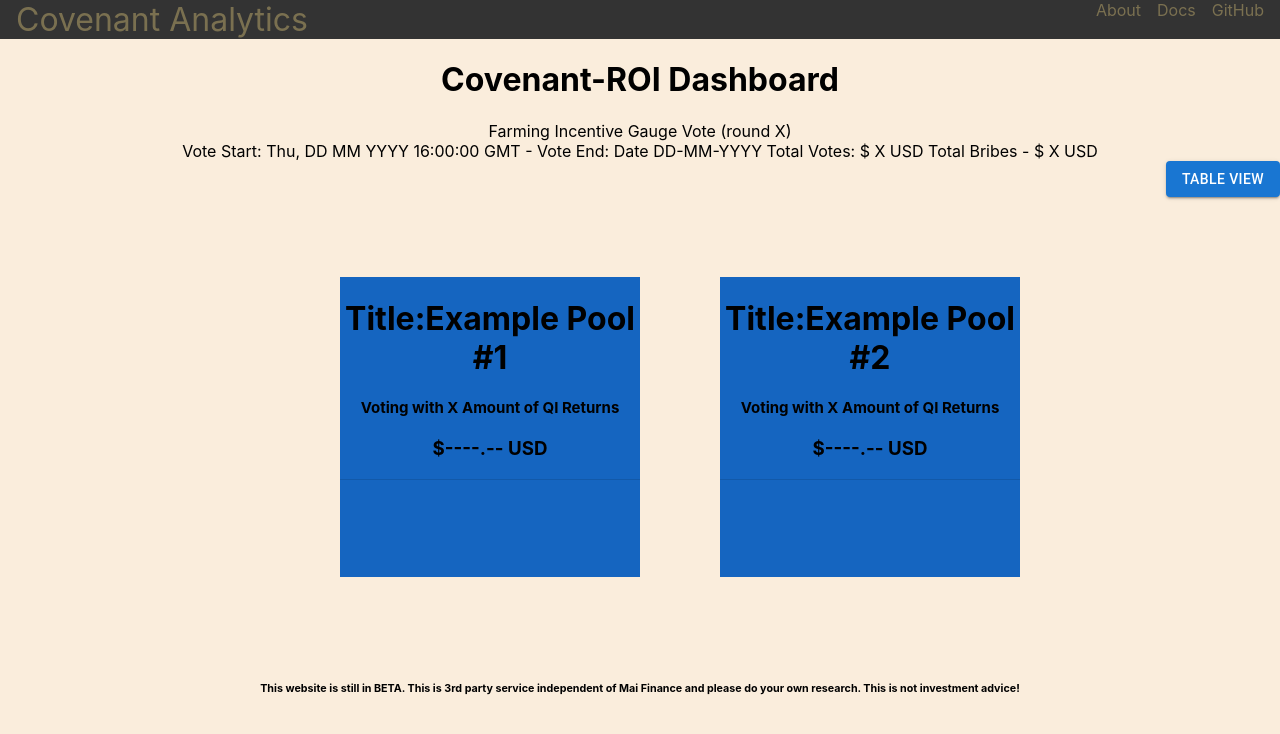
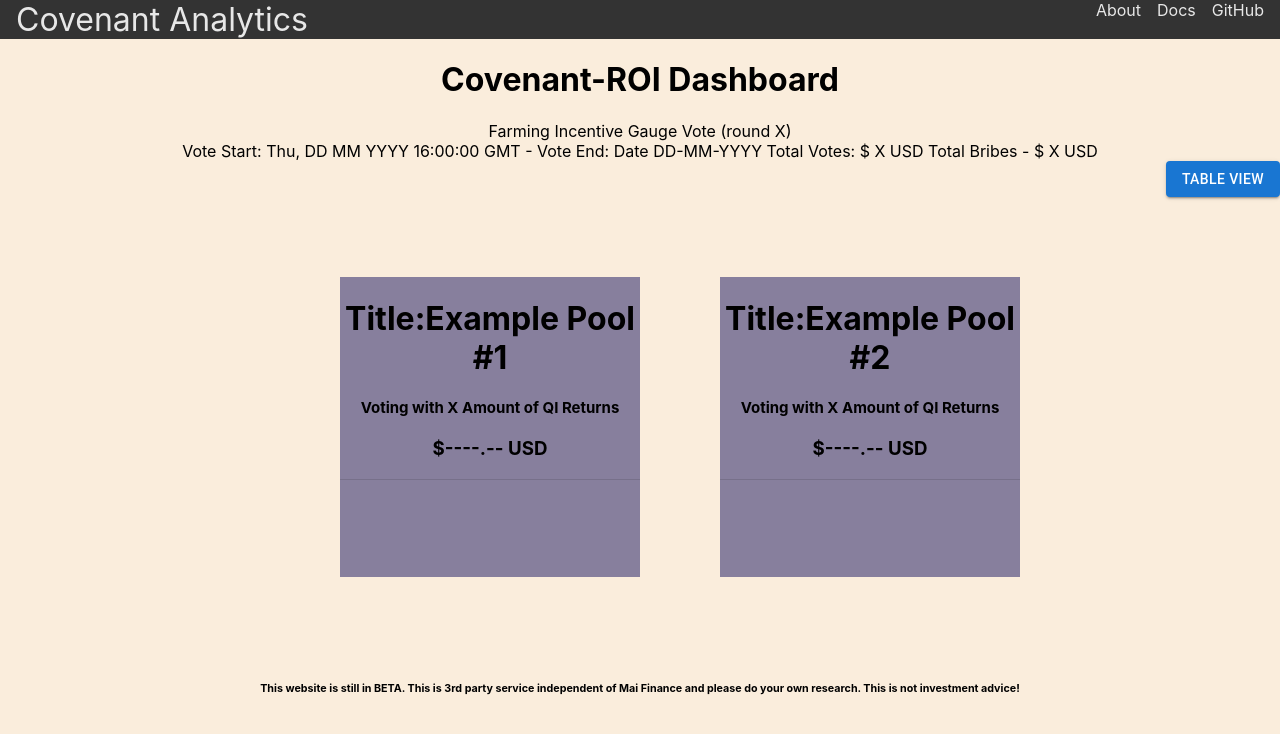
Before and after one commit to BaldwinCepeda/covenant-analytics, a React (Create React App) app: page / in a window 1280 px wide. Shown: the top 734 px of the page. Built offline with nearby package versions, Linux system fonts and the light colour scheme.

Commit message:
temp colors for front-end

```diff
--- a/src/App.js
+++ b/src/App.js
@@ -27,7 +27,7 @@
           <Box className='BoxPool' sx={{
             width: 300,
             height: 300,
-            backgroundColor: 'primary.dark',
+            backgroundColor: '#877f9d;',
             margin: 10,
 
 
@@ -45,7 +45,7 @@
           <Box sx={{
             width: 300,
             height: 300,
-            backgroundColor: 'primary.dark',
+            backgroundColor: '#877f9d;',
 
           }}>
             <div>
--- a/src/styles.css
+++ b/src/styles.css
@@ -9,7 +9,7 @@
 .nav {
 
     background-color: #333;
-    color:#847955e2;
+    color:#ffffffe2;
     display: flex;
     justify-content: space-between;
     gap: 2rem;
```
